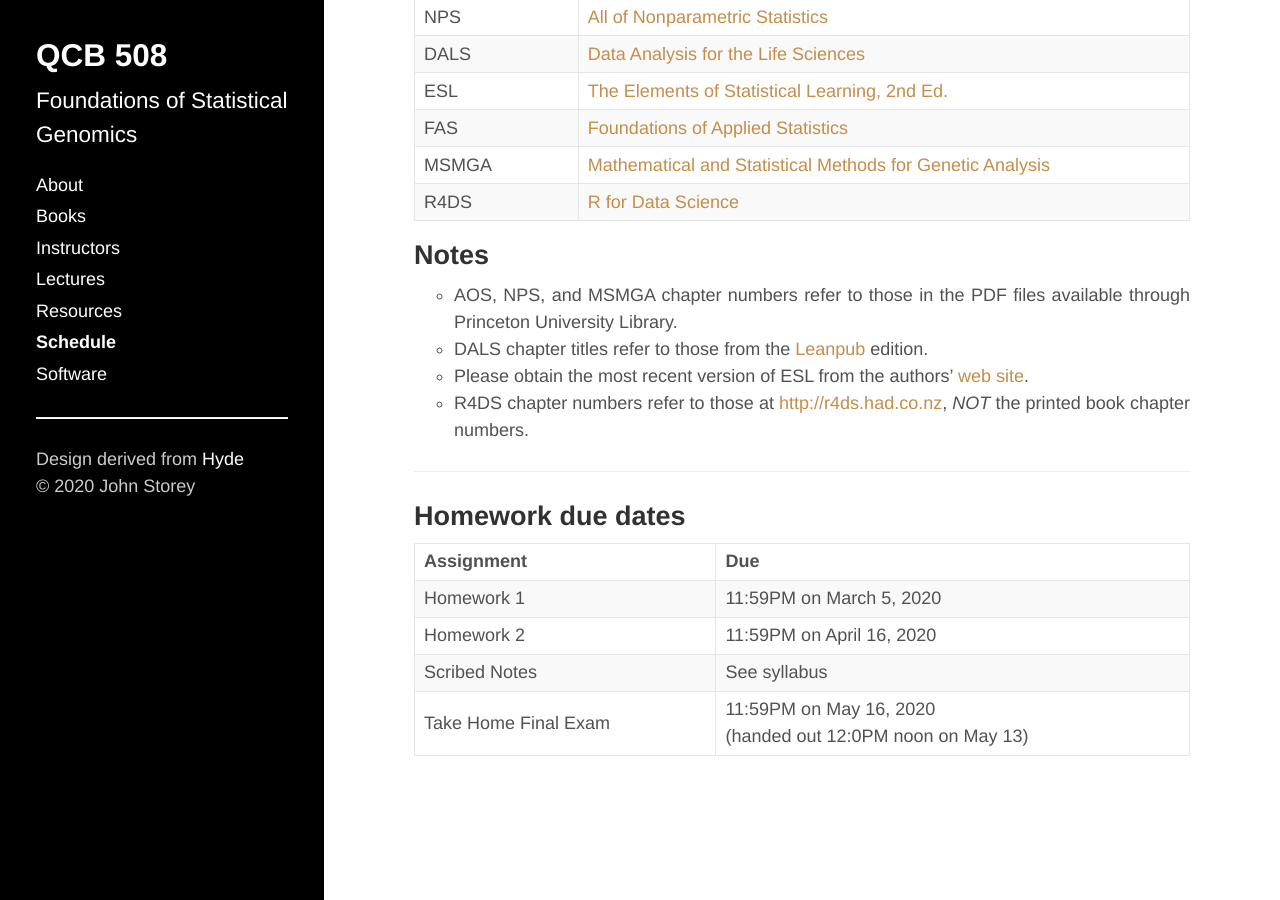
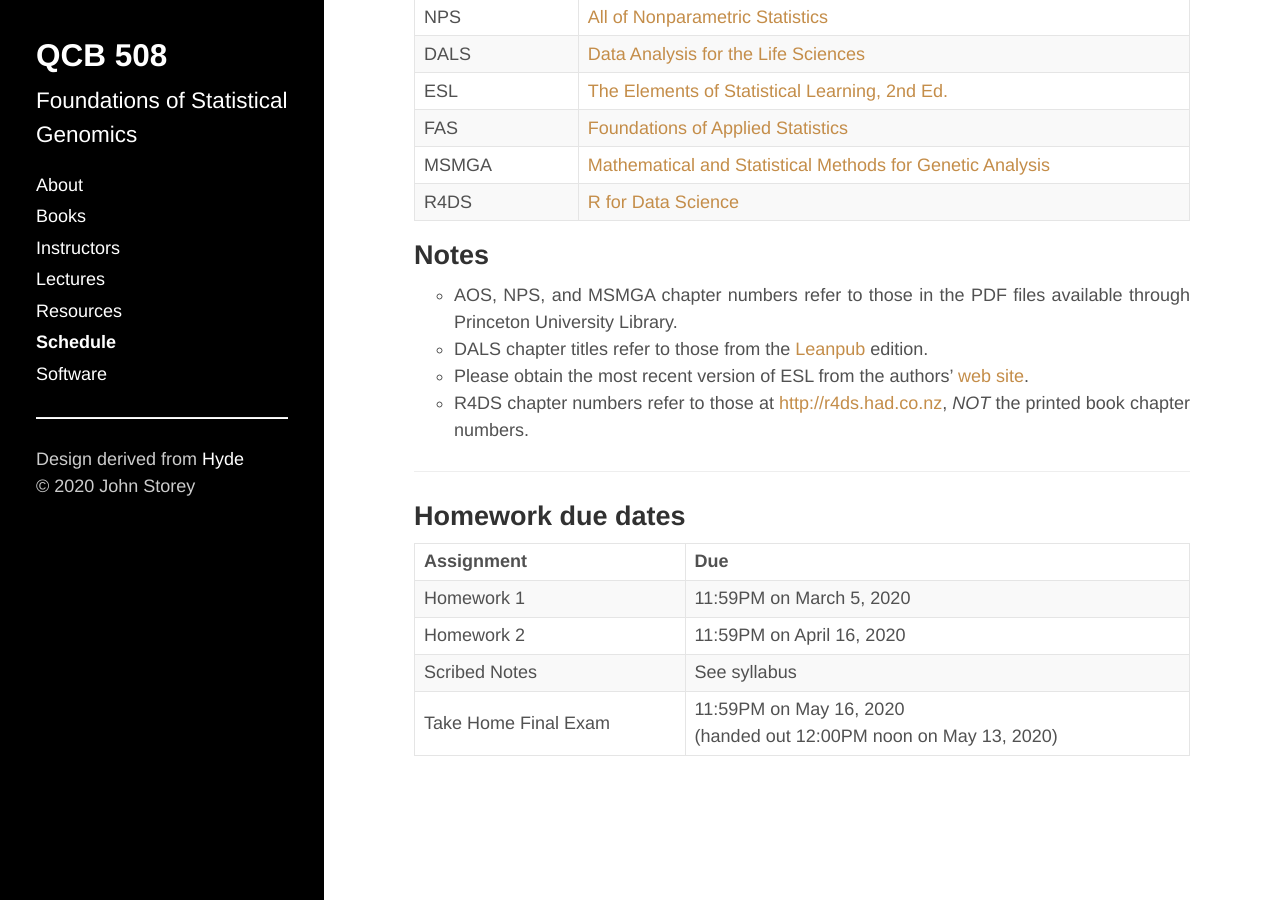
Before and after one commit to jdstorey/fsg, a Jekyll site: the page built from docs/schedule.md, in a window 1280 px wide and 900 px high, scrolled down 1950 px. Built offline with Jekyll 4.4.1, drawn with Linux system fonts in a browser that asks for light colours.

Commit message:
fixed typo in due dates

```diff
--- a/docs/schedule.md
+++ b/docs/schedule.md
@@ -119,4 +119,4 @@ R4DS | [R for Data Science](http://r4ds.had.co.nz)
 | Homework 1    | 11:59PM on March 5, 2020  |
 | Homework 2    | 11:59PM on April 16, 2020   |
 | Scribed Notes | See syllabus |
-| Take Home Final Exam | 11:59PM on May 16, 2020 <br> (handed out 12:0PM noon on May 13)   |
+| Take Home Final Exam | 11:59PM on May 16, 2020 <br> (handed out 12:00PM noon on May 13, 2020)   |
```
